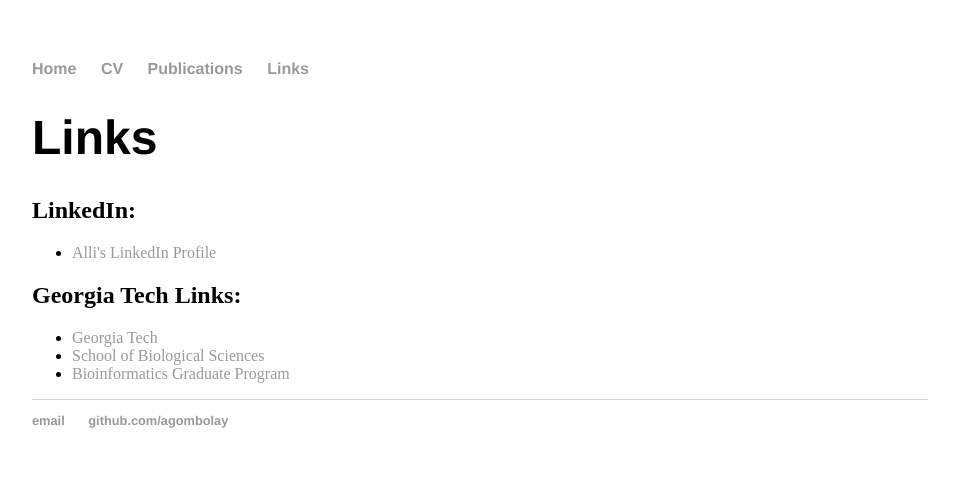
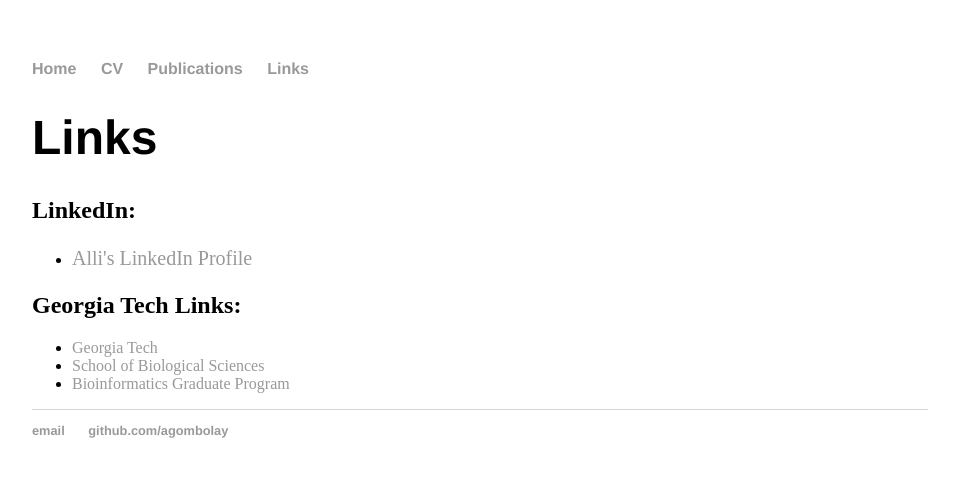
Before and after one commit to agombolay/agombolay.github.io, a Jekyll site: the page built from Links/index.html, in a window 1280 px wide. Shown: the top 477 px of the page, without its empty margins (160-1119 px from the left). Built offline with Jekyll 4.4.1, drawn with Linux system fonts in a browser that asks for light colours.

Commit message:
Update index.html

```diff
--- a/Links/index.html
+++ b/Links/index.html
@@ -7,7 +7,7 @@ title: Alli Gombolay
 
 	<h2>LinkedIn:</h2>
 	<ul>
-		<li><a href="https://www.linkedin.com/in/alli-gombolay-05b82738">Alli's LinkedIn Profile</a></li>
+		<li><p style="font-size:20px"><a href="https://www.linkedin.com/in/alli-gombolay-05b82738">Alli's LinkedIn Profile</a></p></li>
 	</ul>
 
 	<h2>Georgia Tech Links:</h2>
```
